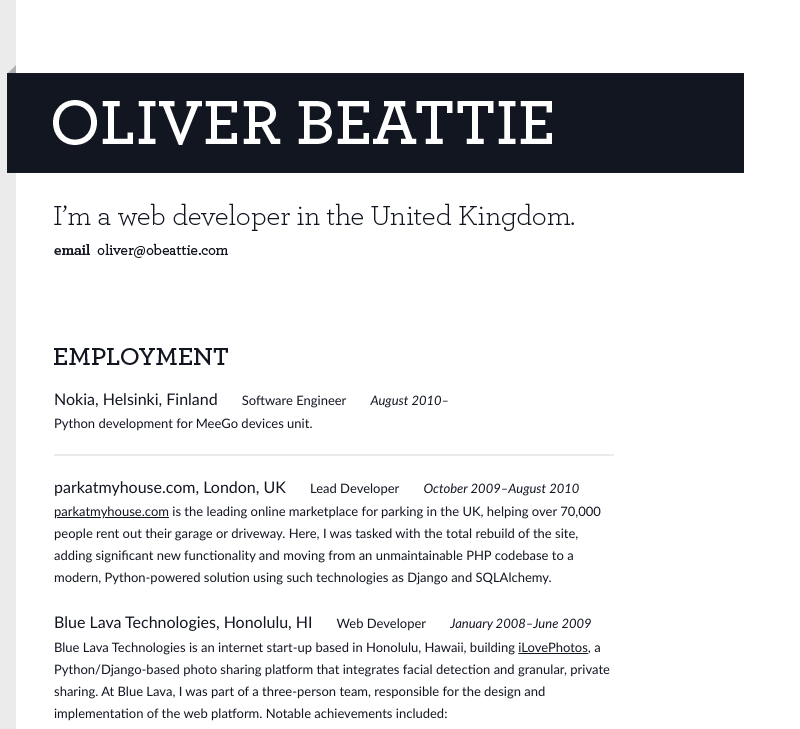
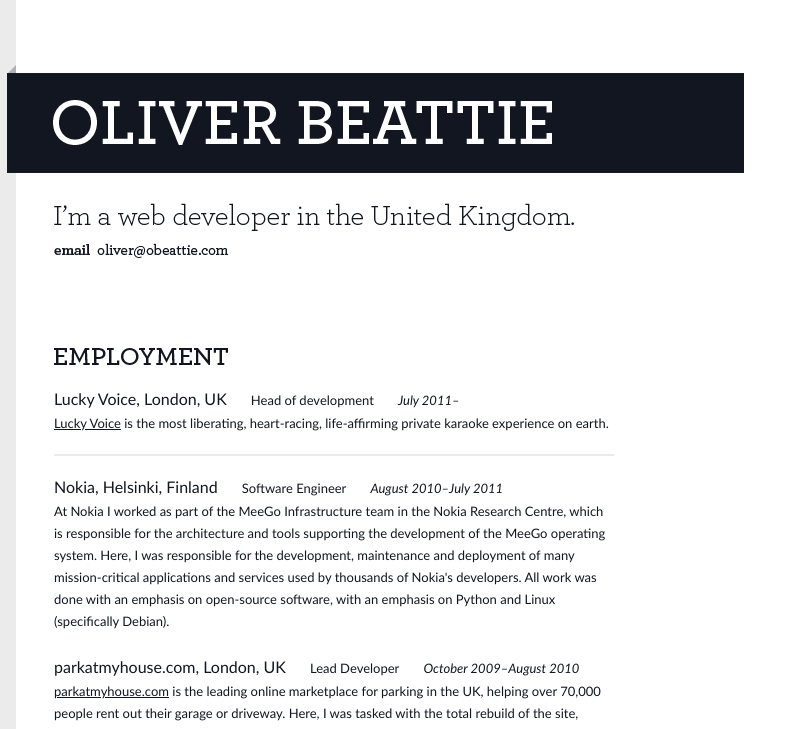
Before and after one commit to obeattie/obeattie.com, a plain HTML site: page index.html in a window 1280 px wide. Shown: the top 729 px of the page, without its empty margins (0-800 px from the left). Drawn offline with Linux system fonts and the light colour scheme.

Commit message:
Updated now I've left Nokia

```diff
--- a/index.html
+++ b/index.html
@@ -23,10 +23,14 @@
         <h2 id="employment">Employment</h2>
             <!--<strong id="unavailable">Not currently looking for work</strong>-->
 
+            <!-- Lucky Voice -->
+            <h3>Lucky Voice, London, UK <span>Head of development</span> <em>July 2011&ndash;</em></h3>
+            <p><a href="http:/www.luckyvoice.com/">Lucky Voice</a> is the most liberating, heart-racing, life-affirming private karaoke experience on earth.</p>
+            <hr />
+
             <!-- Nokia -->
-            <h3>Nokia, Helsinki, Finland <span>Software Engineer</span> <em>August 2010&ndash;</em></h3>
-            <p>Python development for MeeGo devices unit.</p>
-            <hr />
+            <h3>Nokia, Helsinki, Finland <span>Software Engineer</span> <em>August 2010&ndash;July 2011</em></h3>
+            <p>At Nokia I worked as part of the MeeGo Infrastructure team in the Nokia Research Centre, which is responsible for the architecture and tools supporting the development of the MeeGo operating system. Here, I was responsible for the development, maintenance and deployment of many mission-critical applications and services used by thousands of Nokia's developers. All work was done with an emphasis on open-source software, with an emphasis on Python and Linux (specifically Debian).</p>
 
             <!-- PAMH -->
             <h3>parkatmyhouse.com, London, UK <span>Lead Developer</span> <em>October 2009&ndash;August 2010</em></h3>
```
